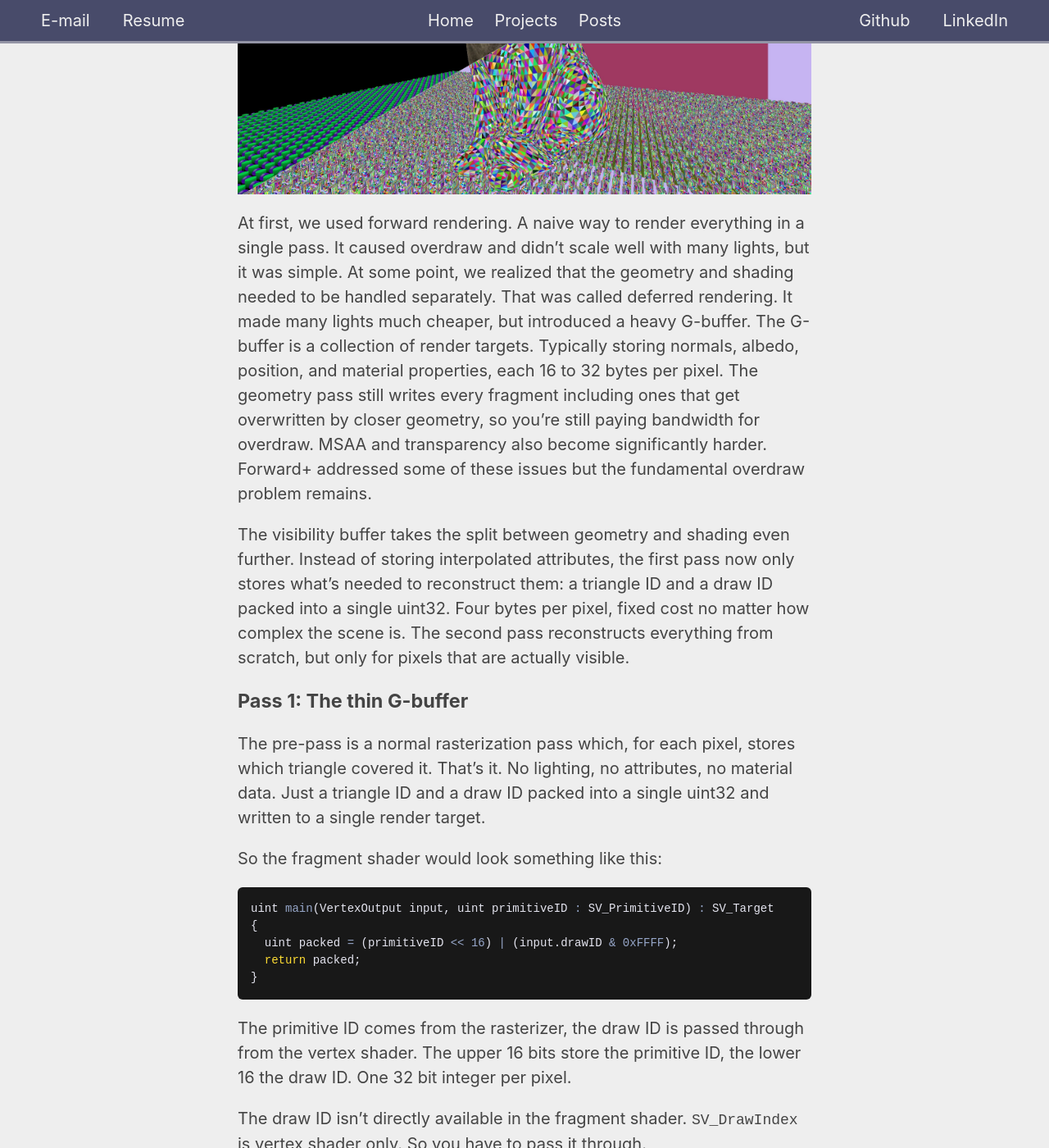
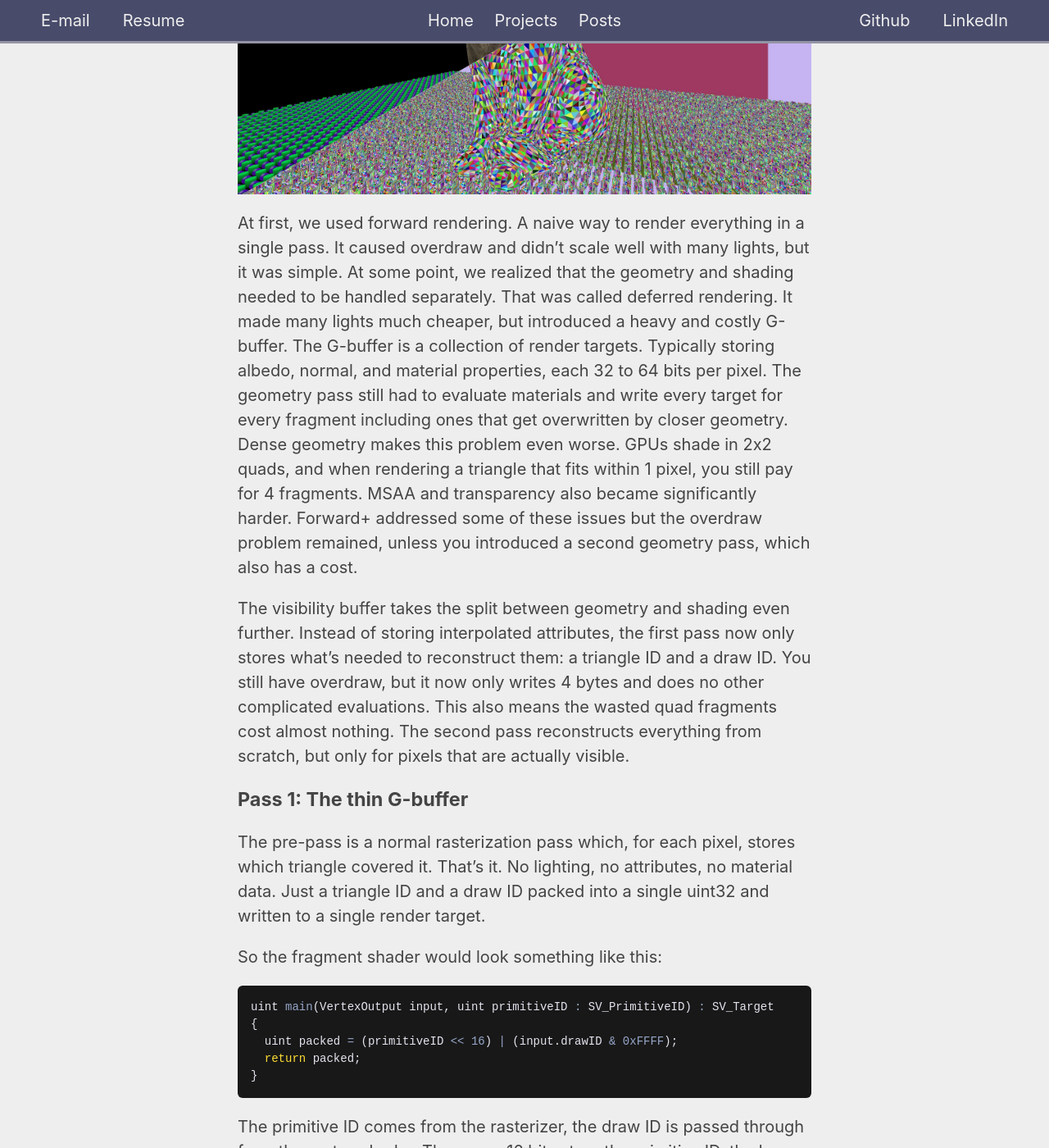
Before and after one commit to bakjedev/bakjedev.github.io, a Jekyll site: the page built from _pages/visibility_buffer.md, in a window 1280 px wide and 1400 px high, scrolled down 358 px. Shown: the whole window at 82% size. Built offline with Jekyll 4.4.1, drawn with Linux system fonts in a browser that asks for light colours; some of the changed text lies outside the part shown.

Commit message:
Update visibility_buffer.md
Old version had some mistakes and focused a bit too much on the wrong pros/cons for the visibility buffer

```diff
--- a/_pages/visibility_buffer.md
+++ b/_pages/visibility_buffer.md
@@ -10,9 +10,9 @@ tags: [Graphics]
 
 ![thumbnail](../assets/images/gpu_driven/mixed.jpg)
 
-At first, we used forward rendering. A naive way to render everything in a single pass. It caused overdraw and didn't scale well with many lights, but it was simple. At some point, we realized that the geometry and shading needed to be handled separately. That was called deferred rendering. It made many lights much cheaper, but introduced a heavy G-buffer. The G-buffer is a collection of render targets. Typically storing normals, albedo, position, and material properties, each 16 to 32 bytes per pixel. The geometry pass still writes every fragment including ones that get overwritten by closer geometry, so you're still paying bandwidth for overdraw. MSAA and transparency also become significantly harder. Forward+ addressed some of these issues but the fundamental overdraw problem remains.
+At first, we used forward rendering. A naive way to render everything in a single pass. It caused overdraw and didn't scale well with many lights, but it was simple. At some point, we realized that the geometry and shading needed to be handled separately. That was called deferred rendering. It made many lights much cheaper, but introduced a heavy and costly G-buffer. The G-buffer is a collection of render targets. Typically storing albedo, normal, and material properties, each 32 to 64 bits per pixel. The geometry pass still had to evaluate materials and write every target for every fragment including ones that get overwritten by closer geometry. Dense geometry makes this problem even worse. GPUs shade in 2x2 quads, and when rendering a triangle that fits within 1 pixel, you still pay for 4 fragments. MSAA and transparency also became significantly harder. Forward+ addressed some of these issues but the overdraw problem remained, unless you introduced a second geometry pass, which also has a cost.
 
-The visibility buffer takes the split between geometry and shading even further. Instead of storing interpolated attributes, the first pass now only stores what's needed to reconstruct them: a triangle ID and a draw ID packed into a single uint32. Four bytes per pixel, fixed cost no matter how complex the scene is. The second pass reconstructs everything from scratch, but only for pixels that are actually visible.
+The visibility buffer takes the split between geometry and shading even further. Instead of storing interpolated attributes, the first pass now only stores what's needed to reconstruct them: a triangle ID and a draw ID. You still have overdraw, but it now only writes 4 bytes and does no other complicated evaluations. This also means the wasted quad fragments cost almost nothing. The second pass reconstructs everything from scratch, but only for pixels that are actually visible.
 
 ### Pass 1: The thin G-buffer
 The pre-pass is a normal rasterization pass which, for each pixel, stores which triangle covered it. That's it. No lighting, no attributes, no material data. Just a triangle ID and a draw ID packed into a single uint32 and written to a single render target.
@@ -33,7 +33,7 @@ The primitive ID comes from the rasterizer, the draw ID is passed through from t
 
 The draw ID isn't directly available in the fragment shader. `SV_DrawIndex` is vertex shader only. So you have to pass it through.
 
-One thing to note here is that, using `SV_PrimitiveID` in the fragment shader requires declaring a capability in SPIR-V. Either geometry shaders, tessellation, or mesh shaders. Without this the pesky validation layers will complain. The simplest solution is enabling the geometry shader feature on your device, even if you're not actually using geometry shaders.
+If you are using Vulkan there is one thing to note here, using `SV_PrimitiveID` in the fragment shader requires declaring a capability in SPIR-V. Either geometry shaders, tessellation, or mesh shaders. Without this the pesky validation layers will complain. The simplest solution is enabling the geometry shader feature on your device, even if you're not actually using geometry shaders.
 
 As a quick visualization, I’ve assigned a unique color to each triangle here.
 
@@ -168,12 +168,10 @@ After:
 ![after](../assets/images/gpu_driven/filterednew.jpg)
 
 ### Conclusion
-The visibility buffer is not strictly better than deferred. It trades bandwidth for compute. Pass 1 is cheap, but pass 2 is doing significantly more work per pixel than reading from a G-buffer (matrix multiplications, index buffer fetches, manual barycentric interpolation). On simple scenes with low overdraw, a G-buffer is faster.
+The visibility buffer is not strictly better than classic deferred. Pass 1 is cheap, but pass 2 is doing significantly more work per pixel than reading from a G-buffer (matrix multiplications, index buffer fetches, manual barycentric interpolation). However, the visibility buffer takes the deferred's decoupling of geometry and shading even further. This is really helpful in cases of dense geometry and overdraw, where fragments are wasted, because now it only needs to write the ID instead of having to evaluate the material.
 
-Where the visibility buffer wins is at scale. As the scene gets more complex, the G-buffer geometry pass gets more expensive while the visibility buffer pass 1 cost stays flat at 4 bytes per pixel.
+In my renderer there isn't any expensive shading (yet), and most triangles are quite big so the gains are little.
 
-Transparency is still hard. The visibility buffer only stores one triangle per pixel, so transparent materials need a separate forward pass on top.
+Transparency is still hard. The visibility buffer only stores one triangle per pixel, so transparent materials need a separate forward pass on top. MSAA is cheaper than with deferred. Multisampling a single uint32 render target costs a fraction of multisampling a full G-buffer. The shading pass does have to resolve per sample rather than per pixel, but the memory savings outweigh the negatives.
 
-MSAA is cheaper than with deferred. Multisampling a single uint32 render target costs a fraction of multisampling a full G-buffer. The shading pass does have to resolve per sample rather than per pixel, but the memory savings outweigh the negatives.
-
-For a renderer dealing with hundreds of thousands of objects, the flat bandwidth cost and the complete decoupling of shading from geometry make it the right tradeoff.
+When dealing with dense and/or heavily overlapping geometry, it is the right tradeoff.
```
